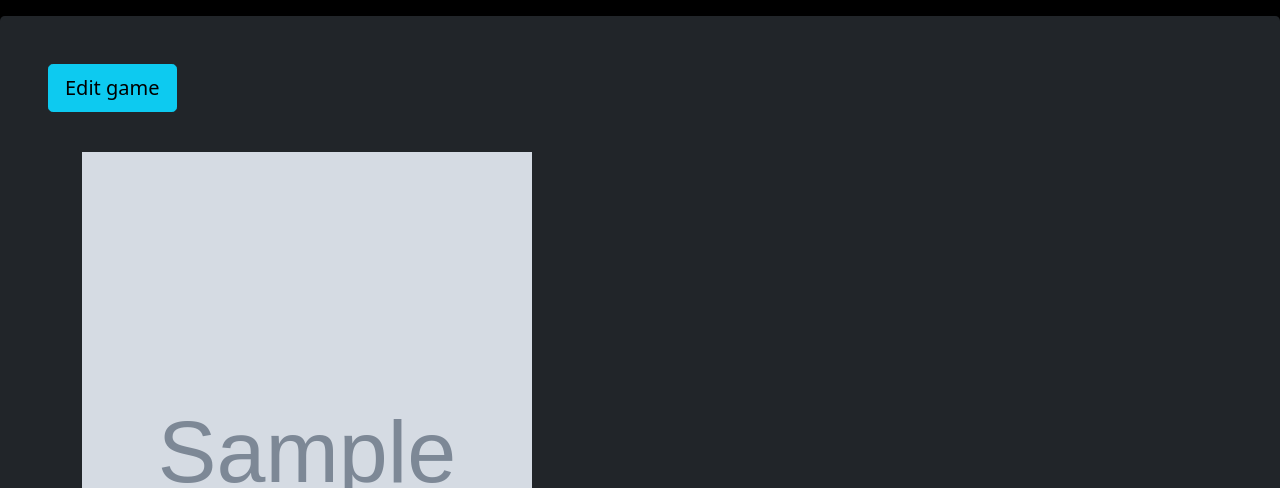
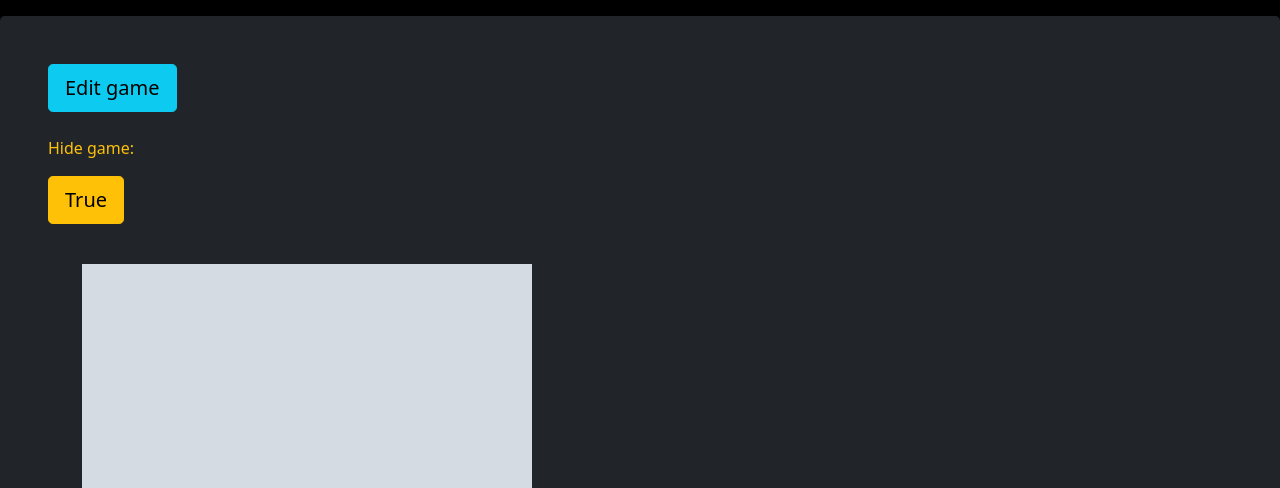
Before and after one commit to Ubuntovka/game_store, a Flask app: template gs_app/templates/game_details.html in a window 1280 px wide. Shown: the part 99-587 px from the top of the page. Run offline with Flask 2, Linux system fonts and the light colour scheme; the template is opened without the code that fills it: most values are stand-ins (such as "Sample title", 1, 10 or a date in 2020); grey boxes marked "Sample" are stand-in pictures.

Commit message:
Working button for hide a game.

```diff
--- a/gs_app/__init__.py
+++ b/gs_app/__init__.py
@@ -3,6 +3,7 @@ from flask_mongoengine import MongoEngine
 from flask_restful import Api
 
 app = Flask(__name__)
+app.config['SECRET_KEY'] = 'secret'
 
 app.config['MONGODB_SETTINGS'] = {
     'db': 'game_store',
--- a/gs_app/templates/game_details.html
+++ b/gs_app/templates/game_details.html
@@ -8,16 +8,24 @@ Game details
 
 <div class="p-5 mb-4 bg-dark rounded-3">
 
+    <a href="{{ url_for('edit_game', game_uuid=game_uuid) }}" role="button" class="btn btn-lg btn-info mb-4">Edit
+        game</a>
 
-    <a href="{{ url_for('edit_game', game_uuid=game_uuid) }}" role="button" class="btn btn-lg btn-info mb-4">Edit game</a>
+    <form method="post">
+        {% if game.hide %}
+        <p class="text-warning">Unhide game:</p>
+        <input class="btn btn-lg btn-warning mb-4" type="submit" value="False" name="hide_game"/>
+        {% else %}
+        <p class="text-warning">Hide game:</p><input class="btn btn-lg btn-warning mb-4" type="submit" value="True" name="hide_game"/>
+        {% endif %}
+    </form>
 
     {% if game.image == None %}
     <div class="container py-3">
         <form method="POST" class="needs-validation" enctype="multipart/form-data">
             <div class="col-12 mb-3">
-                <label for="image" class="form-label text-info">Image<span class="text-muted">(Optional)</span></label>
-                <nobr><input type="file" id='image' name="file">
-                </nobr>
+                <label for="image" class="form-label text-warning">Image<span class="text-muted">(Optional)</span></label>
+                <p><input type="file" id='image' name="file"></p>
             </div>
             <input class="btn btn-success btn-md" type="submit" value="Submit">
         </form>
```
Also changed, not shown: gs_app/service/game_service.py (+11 -3 lines), gs_app/views/game_view.py (+16 -7 lines).
